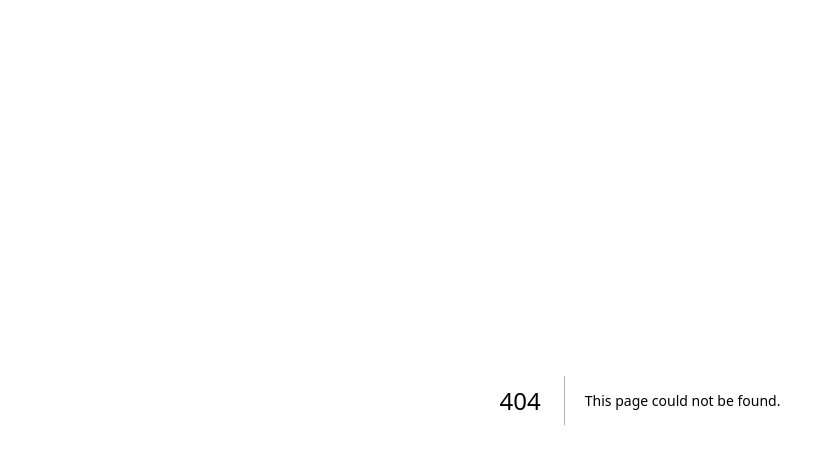
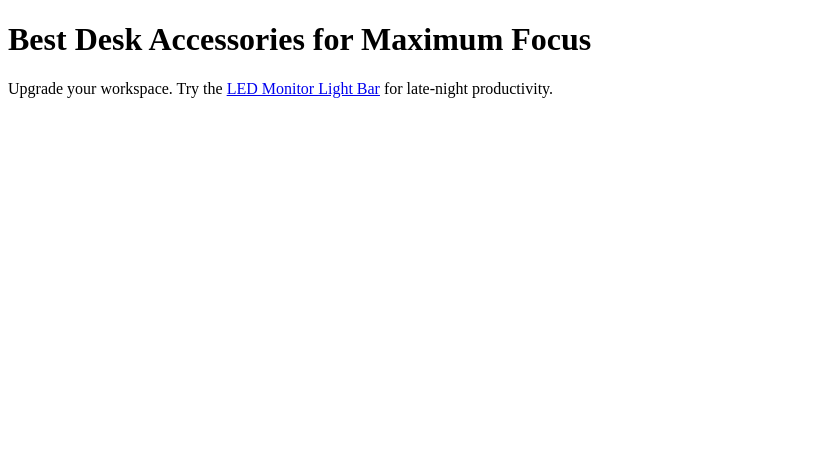
Before and after one commit to McTh12/remote-office-blog-, a Next.js app: page /articles/desk-accessories in a window 1280 px wide. Before the commit this address had no page. Shown: the top 464 px of the page, without its empty margins (0-835 px from the left). Built offline with nearby package versions, Linux system fonts and the light colour scheme.

Commit message:
Create desk-accessories.js

```diff
--- /dev/null
+++ b/pages/articles/desk-accessories.js
@@ -0,0 +1,8 @@
+export default function DeskAccessories() {
+  return (
+    <div>
+      <h1>Best Desk Accessories for Maximum Focus</h1>
+      <p>Upgrade your workspace. Try the <a href="https://www.amazon.com/dp/B09XYZ" target="_blank" rel="noopener noreferrer">LED Monitor Light Bar</a> for late-night productivity.</p>
+    </div>
+  );
+}
```
